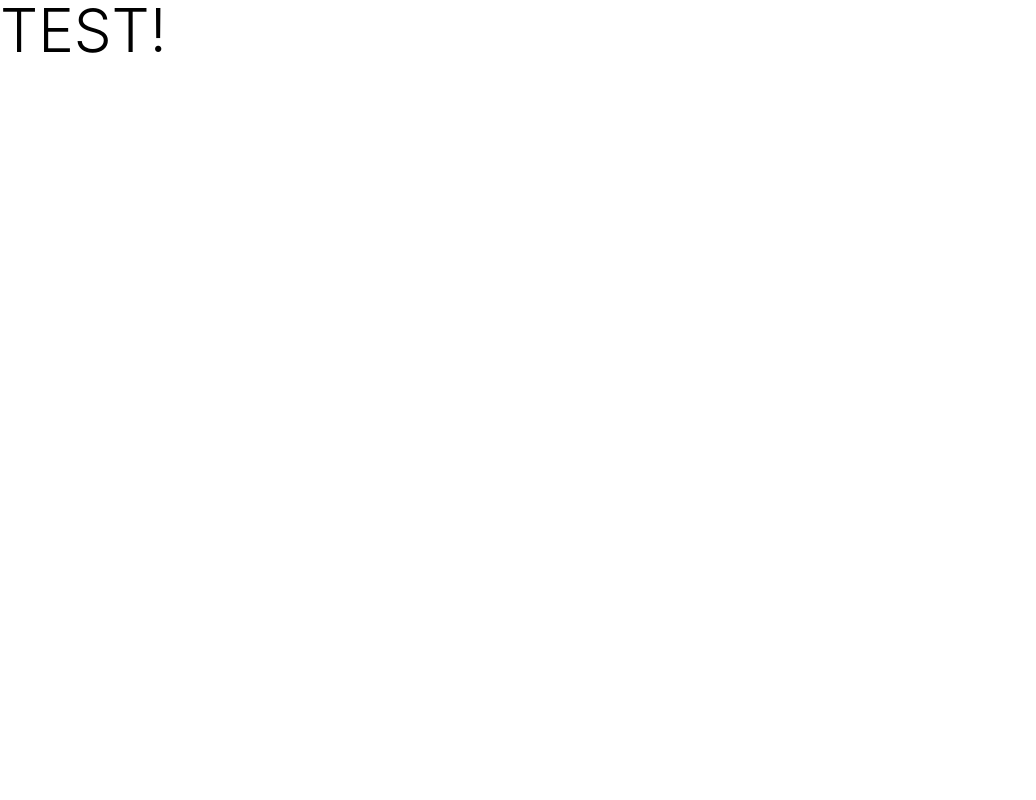
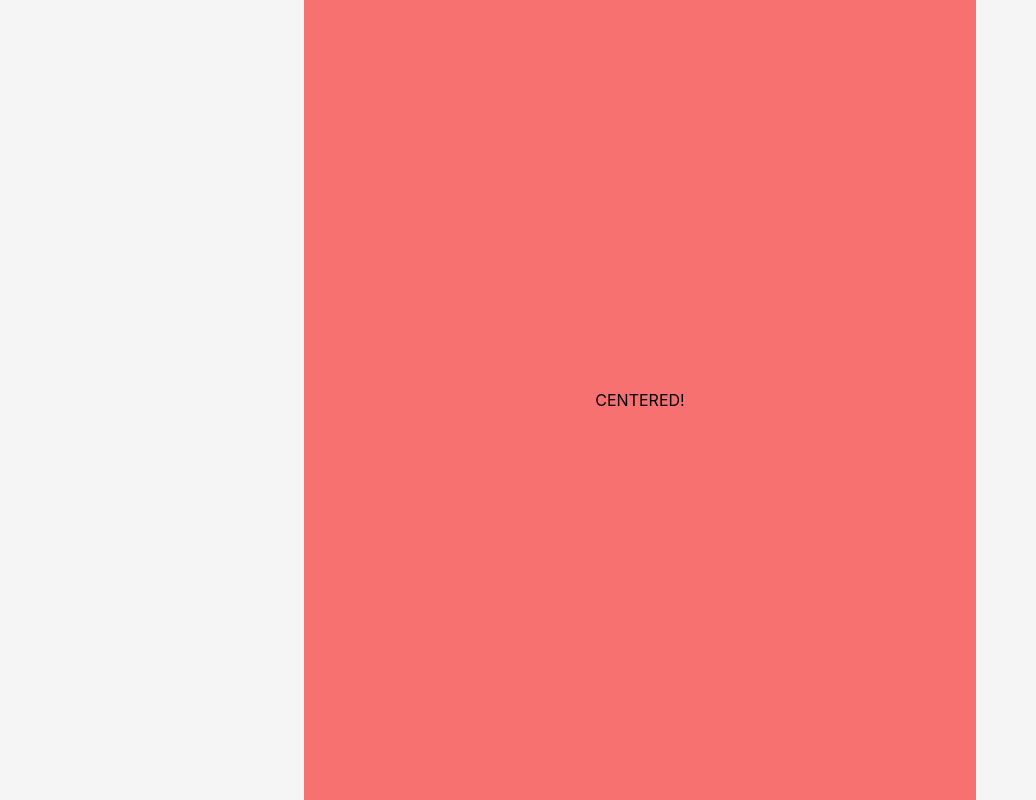
Before and after one commit to ustuncem/adcreative-case, a React (Vite) app: page / in a window 1280 px wide. Shown: the whole page, without its empty margins (0-1036 px from the left). Built offline with nearby package versions, Linux system fonts and the light colour scheme.

Commit message:
chore: prepare base styles for prototyping

```diff
--- a/src/App.tsx
+++ b/src/App.tsx
@@ -1,3 +1,7 @@
 export default function App() {
-  return <div className="text-6xl font-light">TEST!</div>;
+  return (
+    <main className="h-full bg-red-400 max-w-2xl mx-auto grid place-items-center">
+      <p>CENTERED!</p>
+    </main>
+  );
 }
--- a/src/index.css
+++ b/src/index.css
@@ -31,7 +31,12 @@
 @tailwind utilities;
 
 @layer base {
+  html,
+  #root {
+    @apply h-full;
+  }
+
   body {
-    @apply font-primary;
+    @apply font-primary min-h-screen h-full bg-neutral-100;
   }
 }
```
